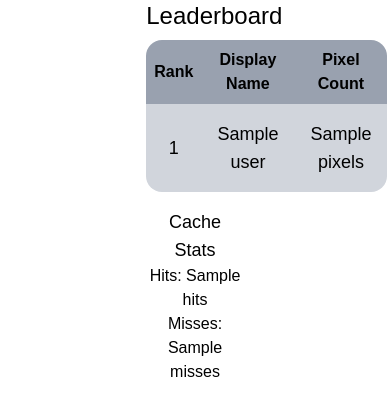
After one commit to editid0/placer, a Flask app: template templates/leaderboard.html in a window 390 px wide. The commit adds this page. Shown: the top 416 px of the page. Run offline with Flask 3, Linux system fonts and the light colour scheme; the template is opened without the code that fills it: most values are stand-ins (such as "Sample title", 1, 10 or a date in 2020); some libraries are stand-ins or nearby versions.

Commit message:
Add leaderboard feature and enhance user name functionality
- Implemented a leaderboard page to display top users based on pixel count.
- Added functionality for users to set and retrieve their display names.
- Updated the main server logic to handle name setting and retrieval.
- Enhanced the index page with input for display name and leaderboard link.
- Improved CSS styles for better layout and responsiveness.

```diff
--- a/main.py
+++ b/main.py
@@ -1,10 +1,11 @@
-from flask import Flask, render_template, send_from_directory
+from flask import Flask, render_template, send_from_directory, request
 from flask_socketio import SocketIO
 from flask_socketio import send, emit
 from dotenv import load_dotenv
 import os, psycopg2, uuid, math, re
 from limits import storage, strategies, parse
 import valkey
+import cachetools.func
 
 load_dotenv()  # Load environment variables from .env file
 
@@ -32,9 +33,31 @@ database = psycopg2.connect(
 backend = storage.MemoryStorage()
 strategy = strategies.SlidingWindowCounterRateLimiter(backend)
 ratelimit_limit = parse("10 per second")
+higher_limit = parse("50 per second")
 
 # Initialise Valkey connection
 kv = valkey.Valkey(host=os.getenv("DB_HOST"), port=6379, db=0)
+names_kv = valkey.Valkey(host=os.getenv("DB_HOST"), port=6379, db=1)
+
+
+@cachetools.func.ttl_cache(maxsize=100, ttl=300)
+def calculate_leaderboard():
+    """
+    Calculate the leaderboard based on pixel counts.
+    We cache results for 5 minutes to reduce load on the database, as the entire database is scanned.
+    """
+    leaderboard = []
+    all_pixels = kv.keys()
+    for user_id in all_pixels:
+        pixels = kv.get(user_id)
+        if pixels is not None:
+            pixels = int(pixels)
+            name = names_kv.get(user_id)
+            name = name.decode("utf-8") if name else "Unknown"
+            leaderboard.append({"user_id": user_id, "name": name, "pixels": pixels})
+    sorter = lambda x: x["pixels"]
+    leaderboard.sort(key=sorter, reverse=True)
+    return leaderboard
 
 
 def pixels_to_level(pixels):
@@ -50,6 +73,16 @@ def pixels_to_level(pixels):
 def index():
     # The home page for the app, all frontend functionality is handled in this file
     return render_template("index.html")
+
+
+@app.route("/leaderboard")
+def leaderboard():
+    # The leaderboard page, this shows the top users based on pixel count
+    leaderboard = calculate_leaderboard()
+    cache_stats = calculate_leaderboard.cache_info()
+    return render_template(
+        "leaderboard.html", leaderboard=leaderboard, cache_stats=cache_stats
+    )
 
 
 @app.route("/public/<path:filename>")
@@ -90,11 +123,6 @@ def handle_set_coordinate(data):
         # and the client will get a new user ID when it refreshes
         emit("error_msg", {"message": "User ID is required"})
         return
-    # Hit the rate limit strategy, this returns True if the user is allowed, and False otherwise.
-    valid = strategy.hit(ratelimit_limit, "set_coordinate", data.get("user_id"))
-    if not valid:
-        # If the user is not allowed to send a coordinate, we cancel the request
-        return
     pixels = kv.get(
         data.get("user_id")
     )  # Get the pixel count for the user from the Valkey database
@@ -104,6 +132,17 @@ def handle_set_coordinate(data):
     else:
         # The user does have pixels set, so we use their current pixel count
         pixels = int(pixels)
+    if pixels_to_level(pixels + 1) >= 15:
+        # If the user has reached level 15, we apply a higher rate limit
+        limiter = higher_limit
+    else:
+        # if not, we apply the normal rate limit
+        limiter = ratelimit_limit
+    # Hit the rate limit strategy, this returns True if the user is allowed, and False otherwise.
+    valid = strategy.hit(limiter, "set_coordinate", data.get("user_id"))
+    if not valid:
+        # If the user is not allowed to send a coordinate, we cancel the request
+        return
     # Increment the pixel count for the user
     kv.set(data.get("user_id"), pixels + 1)
     # Send the pixel count back to the client, this allows the client to calculate levels
@@ -113,7 +152,7 @@ def handle_set_coordinate(data):
         "ratelimit",
         {
             "remaining": strategy.get_window_stats(
-                ratelimit_limit, "set_coordinate", data.get("user_id")
+                limiter, "set_coordinate", data.get("user_id")
             ).remaining
         },
     )
@@ -185,9 +224,20 @@ def handle_ratelimit(data):
         # If no user ID is provided, we send an error message
         emit("error_msg", {"message": "User ID is required"})
         return
-    remaining = strategy.get_window_stats(
-        ratelimit_limit, "set_coordinate", user_id
-    ).remaining
+    pixels = kv.get(data.get("user_id"))
+    if pixels is None:
+        # If the user does not have any pixels set, we set the pixel count to 0
+        pixels = 0
+    else:
+        # If the user has pixels set, we convert the pixel count to an integer
+        pixels = int(pixels)
+    if pixels_to_level(pixels) >= 15:
+        # If the user has reached level 15, we apply a higher rate limit
+        limiter = higher_limit
+    else:
+        # if not, we apply the normal rate limit
+        limiter = ratelimit_limit
+    remaining = strategy.get_window_stats(limiter, "set_coordinate", user_id).remaining
     # Send the remaining requests to the client
     emit("ratelimit", {"remaining": remaining, "user_id": user_id})
 
@@ -211,5 +261,58 @@ def handle_pixel_count(data):
     emit("pixel_count", {"count": pixels, "user_id": data.get("user_id")})
 
 
+@socketio.on("get_name")
+def handle_get_name(data):
+    # This function is called when the client requests the name of the user
+    if not data.get("user_id", None):
+        # If no user ID is provided, we send an error message
+        emit("error_msg", {"message": "User ID is required"})
+        return
+    # Get the name for the user from the Valkey database
+    name = (
+        names_kv.get(data.get("user_id")).decode("utf-8")
+        if names_kv.get(data.get("user_id"))
+        else None
+    )
+    if name is None:
+        # If the user does not have a name set, we set the name to an empty string
+        name = ""
+    # Send the name back to the client
+    emit("name", {"name": name, "user_id": data.get("user_id")})
+
+
+@socketio.on("set_name")
+def handle_set_name(data):
+    print("Setting name for user:", data.get("user_id"))
+    # This function is called when the client sets the name of the user
+    if not data.get("user_id", None):
+        # If no user ID is provided, we send an error message
+        emit("error_msg", {"message": "User ID is required"})
+        return
+    name = data.get("name")
+    # Replace any characters not matching this regex with an empty string: [a-zA-Z0-9]{3,10}
+    name = re.sub(r"[^a-zA-Z0-9]", "", name)
+    # Make sure the name is between 3 and 10 characters long
+    if len(name) < 3 or len(name) > 10:
+        # If the name is not in the range, we send an error message
+        emit("error_msg", {"message": "Name must be between 3 and 10 characters"})
+        return
+    # Check if the name is taken
+    for key in names_kv.keys():
+        if names_kv.get(key) == name.encode("utf-8"):
+            # If the name is already taken, we send an error message
+            emit("error_msg", {"message": "Name already taken"})
+            return
+    if not name:
+        # If no name is provided, we send an error message
+        emit("error_msg", {"message": "Name cannot be empty"})
+        return
+    # Set the name for the user in the Valkey database
+    names_kv.set(data.get("user_id"), name)
+    # Send the name back to the client
+    emit("name", {"name": name, "user_id": data.get("user_id")})
+
+
 if __name__ == "__main__":
-    socketio.run(app, host="0.0.0.0", port=6969, debug=True)
+    # This runs the flask app with socket.io, on all interfaces using port 6969.
+    socketio.run(app, host="0.0.0.0", port=6969, debug=False)
--- a/public/styles.css
+++ b/public/styles.css
@@ -17,9 +17,17 @@
     --color-blue-500: oklch(62.3% 0.214 259.815);
     --color-blue-600: oklch(54.6% 0.245 262.881);
     --color-blue-700: oklch(48.8% 0.243 264.376);
+    --color-gray-100: oklch(96.7% 0.003 264.542);
     --color-gray-200: oklch(92.8% 0.006 264.531);
     --color-gray-300: oklch(87.2% 0.01 258.338);
+    --color-gray-400: oklch(70.7% 0.022 261.325);
+    --color-gray-500: oklch(55.1% 0.027 264.364);
+    --color-gray-600: oklch(44.6% 0.03 256.802);
     --color-gray-700: oklch(37.3% 0.034 259.733);
+    --color-gray-800: oklch(27.8% 0.033 256.848);
+    --color-neutral-500: oklch(55.6% 0 0);
+    --color-neutral-600: oklch(43.9% 0 0);
+    --color-neutral-700: oklch(37.1% 0 0);
     --color-stone-200: oklch(92.3% 0.003 48.717);
     --color-stone-300: oklch(86.9% 0.005 56.366);
     --color-stone-700: oklch(37.4% 0.01 67.558);
@@ -40,6 +48,7 @@
     --font-weight-medium: 500;
     --font-weight-bold: 700;
     --radius-lg: 0.5rem;
+    --radius-xl: 0.75rem;
     --radius-2xl: 1rem;
     --default-font-family: var(--font-sans);
     --default-mono-font-family: var(--font-mono);
@@ -209,6 +218,24 @@
   .static {
     position: static;
   }
+  .container {
+    width: 100%;
+    @media (width >= 40rem) {
+      max-width: 40rem;
+    }
+    @media (width >= 48rem) {
+      max-width: 48rem;
+    }
+    @media (width >= 64rem) {
+      max-width: 64rem;
+    }
+    @media (width >= 80rem) {
+      max-width: 80rem;
+    }
+    @media (width >= 96rem) {
+      max-width: 96rem;
+    }
+  }
   .mx-2 {
     margin-inline: calc(var(--spacing) * 2);
   }
@@ -218,8 +245,14 @@
   .my-2 {
     margin-block: calc(var(--spacing) * 2);
   }
+  .mt-2 {
+    margin-top: calc(var(--spacing) * 2);
+  }
   .mt-4 {
     margin-top: calc(var(--spacing) * 4);
+  }
+  .mb-2 {
+    margin-bottom: calc(var(--spacing) * 2);
   }
   .mb-4 {
     margin-bottom: calc(var(--spacing) * 4);
@@ -242,11 +275,20 @@
   .hidden {
     display: none;
   }
+  .inline-block {
+    display: inline-block;
+  }
   .table {
     display: table;
   }
   .h-full {
     height: 100%;
+  }
+  .w-1 {
+    width: calc(var(--spacing) * 1);
+  }
+  .w-1\/4 {
+    width: calc(1/4 * 100%);
   }
   .w-\[10cm\] {
     width: 10cm;
@@ -260,11 +302,17 @@
   .w-screen {
     width: 100vw;
   }
+  .max-w-\[10cm\] {
+    max-width: 10cm;
+  }
   .max-w-\[20cm\] {
     max-width: 20cm;
   }
   .max-w-screen {
     max-width: 100vw;
+  }
+  .table-auto {
+    table-layout: auto;
   }
   .border-collapse {
     border-collapse: collapse;
@@ -281,6 +329,9 @@
   .justify-center {
     justify-content: center;
   }
+  .gap-2 {
+    gap: calc(var(--spacing) * 2);
+  }
   .rounded {
     border-radius: 0.25rem;
   }
@@ -292,6 +343,13 @@
   }
   .rounded-lg {
     border-radius: var(--radius-lg);
+  }
+  .rounded-xl {
+    border-radius: var(--radius-xl);
+  }
+  .rounded-t-2xl {
+    border-top-left-radius: var(--radius-2xl);
+    border-top-right-radius: var(--radius-2xl);
   }
   .border {
     border-style: var(--tw-border-style);
@@ -319,6 +377,9 @@
   }
   .bg-gray-200 {
     background-color: var(--color-gray-200);
+  }
+  .bg-gray-400 {
+    background-color: var(--color-gray-400);
   }
   .bg-green-500 {
     background-color: var(--color-green-500);
@@ -396,6 +457,18 @@
   .text-blue-100 {
     color: var(--color-blue-100);
   }
+  .text-gray-700 {
+    color: var(--color-gray-700);
+  }
+  .text-neutral-500 {
+    color: var(--color-neutral-500);
+  }
+  .text-neutral-600 {
+    color: var(--color-neutral-600);
+  }
+  .text-neutral-700 {
+    color: var(--color-neutral-700);
+  }
   .text-stone-700 {
     color: var(--color-stone-700);
   }
@@ -416,6 +489,183 @@
   .outline {
     outline-style: var(--tw-outline-style);
     outline-width: 1px;
+  }
+  .\*\:rounded-2xl {
+    :is(& > *) {
+      border-radius: var(--radius-2xl);
+    }
+  }
+  .\*\:p-4 {
+    :is(& > *) {
+      padding: calc(var(--spacing) * 4);
+    }
+  }
+  .\*\:px-2 {
+    :is(& > *) {
+      padding-inline: calc(var(--spacing) * 2);
+    }
+  }
+  .\*\:py-2 {
+    :is(& > *) {
+      padding-block: calc(var(--spacing) * 2);
+    }
+  }
+  .\*\:text-center {
+    :is(& > *) {
+      text-align: center;
+    }
+  }
+  .\*\:text-lg {
+    :is(& > *) {
+      font-size: var(--text-lg);
+      line-height: var(--tw-leading, var(--text-lg--line-height));
+    }
+  }
+  .first\:rounded-t-lg {
+    &:first-child {
+      border-top-left-radius: var(--radius-lg);
+      border-top-right-radius: var(--radius-lg);
+    }
+  }
+  .\*\:first\:rounded-2xl {
+    :is(& > *) {
+      &:first-child {
+        border-radius: var(--radius-2xl);
+      }
+    }
+  }
+  .\*\:first\:rounded-t-lg {
+    :is(& > *) {
+      &:first-child {
+        border-top-left-radius: var(--radius-lg);
+        border-top-right-radius: var(--radius-lg);
+      }
+    }
+  }
+  .\*\:first\:rounded-tl-2xl {
+    :is(& > *) {
+      &:first-child {
+        border-top-left-radius: var(--radius-2xl);
+      }
+    }
+  }
+  .\*\:last\:rounded-tr-2xl {
+    :is(& > *) {
+      &:last-child {
+        border-top-right-radius: var(--radius-2xl);
+      }
+    }
+  }
+  .\*\:last\:\*\:last\:rounded-br-2xl {
+    :is(& > *) {
+      &:last-child {
+        :is(& > *) {
+          &:last-child {
+            border-bottom-right-radius: var(--radius-2xl);
+          }
+        }
+      }
+    }
+  }
+  .\*\:last\:\*\:first\:rounded-2xl {
+    :is(& > *) {
+      &:last-child {
+        :is(& > *) {
+          &:first-child {
+            border-radius: var(--radius-2xl);
+          }
+        }
+      }
+    }
+  }
+  .\*\:first\:\*\:last\:rounded-br-2xl {
+    :is(& > *) {
+      &:first-child {
+        :is(& > *) {
+          &:last-child {
+            border-bottom-right-radius: var(--radius-2xl);
+          }
+        }
+      }
+    }
+  }
+  .\*\:last\:\*\:first\:rounded-br-2xl {
+    :is(& > *) {
+      &:last-child {
+        :is(& > *) {
+          &:first-child {
+            border-bottom-right-radius: var(--radius-2xl);
+          }
+        }
+      }
+    }
+  }
+  .\*\:last\:\*\:first\:rounded-bl-2xl {
+    :is(& > *) {
+      &:last-child {
+        :is(& > *) {
+          &:first-child {
+            border-bottom-left-radius: var(--radius-2xl);
+          }
+        }
+      }
+    }
+  }
+  .odd\:bg-gray-300 {
+    &:nth-child(odd) {
+      background-color: var(--color-gray-300);
+    }
+  }
+  .odd\:bg-gray-400 {
+    &:nth-child(odd) {
+      background-color: var(--color-gray-400);
+    }
+  }
+  .odd\:bg-gray-500 {
+    &:nth-child(odd) {
+      background-color: var(--color-gray-500);
+    }
+  }
+  .odd\:bg-gray-800 {
+    &:nth-child(odd) {
+      background-color: var(--color-gray-800);
+    }
+  }
+  .odd\:bg-white {
+    &:nth-child(odd) {
+      background-color: var(--color-white);
+    }
+  }
+  .\*\:odd\:bg-gray-300 {
+    :is(& > *) {
+      &:nth-child(odd) {
+        background-color: var(--color-gray-300);
+      }
+    }
+  }
+  .\*\:odd\:bg-gray-800 {
+    :is(& > *) {
+      &:nth-child(odd) {
+        background-color: var(--color-gray-800);
+      }
+    }
+  }
+  .even\:bg-gray-100 {
+    &:nth-child(even) {
+      background-color: var(--color-gray-100);
+    }
+  }
+  .even\:bg-gray-200 {
+    &:nth-child(even) {
+      background-color: var(--color-gray-200);
+    }
+  }
+  .\*\:even\:bg-gray-200 {
+    :is(& > *) {
+      &:nth-child(even) {
+        background-color: var(--color-gray-200);
+      }
+    }
   }
   .hover\:bg-blue-700 {
     &:hover {
@@ -474,6 +724,11 @@
       background-color: var(--color-gray-700);
     }
   }
+  .dark\:bg-gray-800 {
+    @media (prefers-color-scheme: dark) {
+      background-color: var(--color-gray-800);
+    }
+  }
   .dark\:bg-stone-800 {
     @media (prefers-color-scheme: dark) {
       background-color: var(--color-stone-800);
@@ -497,6 +752,24 @@
   .dark\:text-white {
     @media (prefers-color-scheme: dark) {
       color: var(--color-white);
+    }
+  }
+  .dark\:\*\:odd\:bg-gray-700 {
+    @media (prefers-color-scheme: dark) {
+      :is(& > *) {
+        &:nth-child(odd) {
+          background-color: var(--color-gray-700);
+        }
+      }
+    }
+  }
+  .dark\:\*\:even\:bg-gray-600 {
+    @media (prefers-color-scheme: dark) {
+      :is(& > *) {
+        &:nth-child(even) {
+          background-color: var(--color-gray-600);
+        }
+      }
     }
   }
 }
--- /dev/null
+++ b/templates/leaderboard.html
@@ -0,0 +1,41 @@
+<!DOCTYPE html>
+<html lang="en">
+
+<head>
+    <meta charset="UTF-8">
+    <meta name="viewport" content="width=device-width, initial-scale=1.0">
+    <title>Leaderboard</title>
+    <link rel="stylesheet" href="{{ url_for('public', filename='styles.css') }}">
+</head>
+
+<body class="dark:bg-stone-950 dark:text-white">
+    <div class="container mx-auto w-1/4 text-center">
+        <h1 class="text-2xl mb-2">Leaderboard</h1>
+        <table class="w-full">
+            <thead>
+                <tr
+                    class="*:px-2 bg-gray-400 dark:bg-gray-800 text-center *:first:rounded-tl-2xl *:last:rounded-tr-2xl *:py-2">
+                    <th>Rank</th>
+                    <th>Display Name</th>
+                    <th>Pixel Count</th>
+                </tr>
+            </thead>
+            <tbody
+                class="*:even:bg-gray-200 *:odd:bg-gray-300 dark:*:even:bg-gray-600 dark:*:odd:bg-gray-700 *:last:*:first:rounded-bl-2xl *:last:*:last:rounded-br-2xl">
+                {% for user in leaderboard %}
+                <tr class="*:p-4 *:text-center *:text-lg">
+                    <td>{{ loop.index }}</td>
+                    <td>{{ user.name }}</td>
+                    <td>{{ user.pixels }}</td>
+                </tr>
+                {% endfor %}
+            </tbody>
+        </table>
+        <div class="mt-4">
+            <h2 class="text-lg">Cache Stats</h2>
+            <p>Hits: {{ cache_stats.hits }}</p>
+            <p>Misses: {{ cache_stats.misses }}</p>
+        </div>
+</body>
+
+</html>
```
Also changed, not shown: requirements.txt (added, +7 -0 lines), templates/index.html (+45 -7 lines), README.md.
